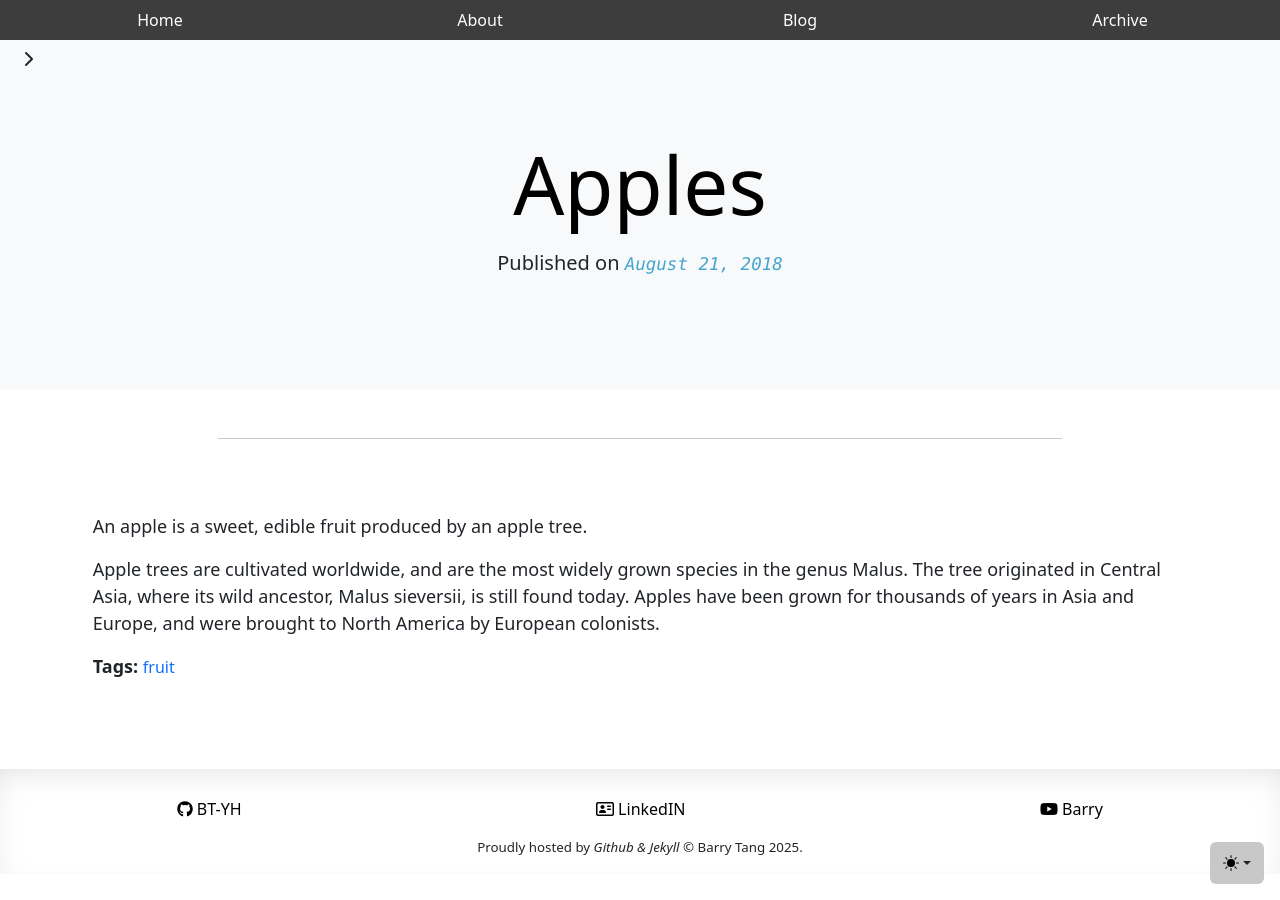
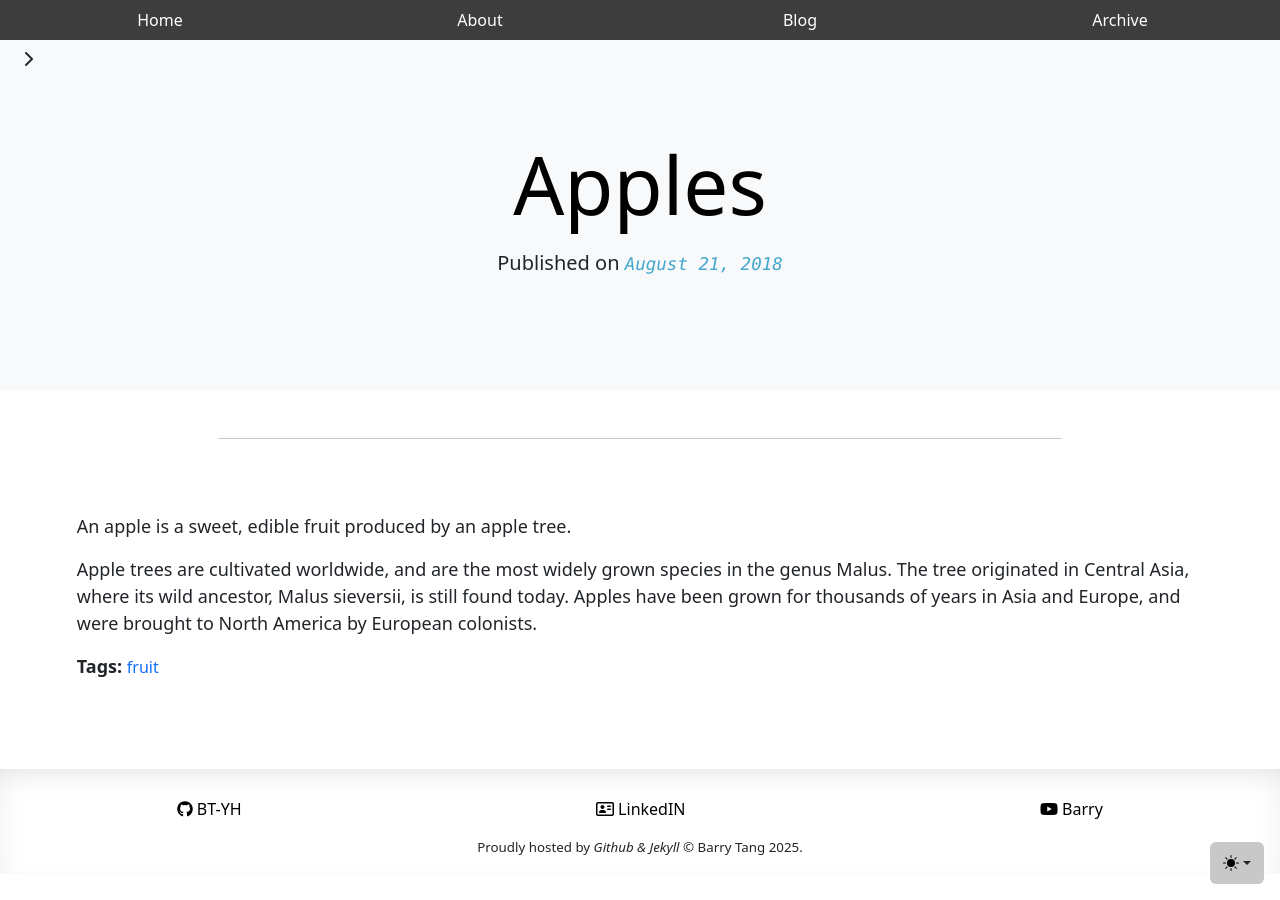
Before and after one commit to BT-YH/bt-yh.github.io, a Jekyll site: the page built from _posts/2018-08-21-apples.md, in a window 1280 px wide. Built offline with Jekyll 4.4.1, drawn with Linux system fonts in a browser that asks for light colours; nearby versions of some CDN libraries; some web fonts are replaced.

Commit message:
Update main.scss

```diff
--- a/_sass/main.scss
+++ b/_sass/main.scss
@@ -12,7 +12,7 @@ a {
 }
 
 article {
-  padding: 0rem 1rem 3rem 1rem;
+  padding: 0rem 0rem 3rem 0rem;
 }
 
 code {
```
